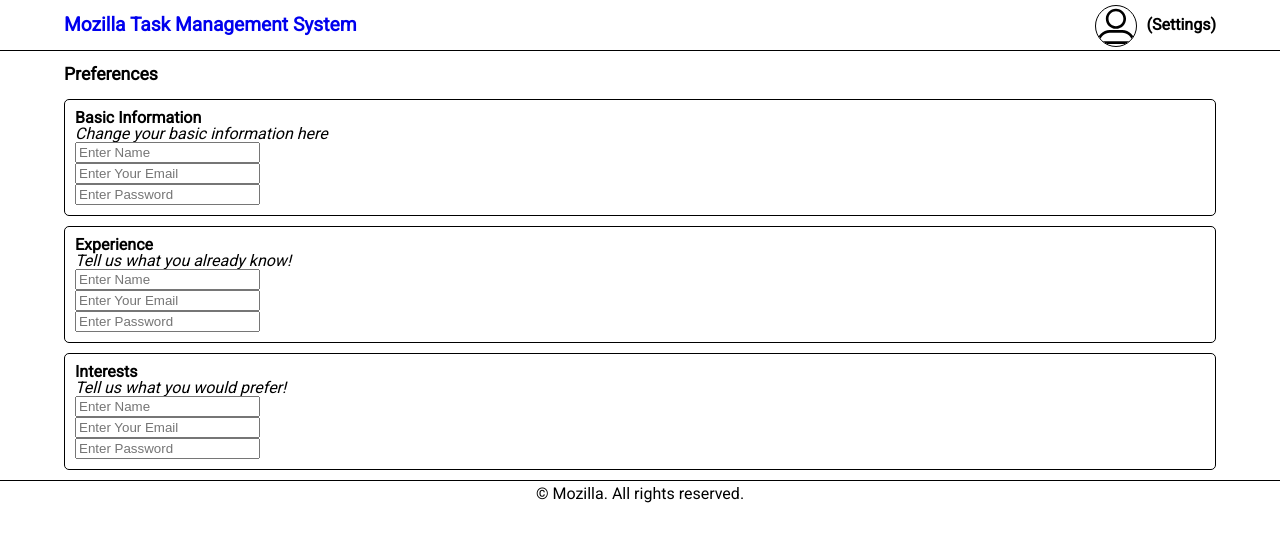
After one commit to PSlekys/TMS, a PHP site: page /preferences.php in a window 1280 px wide. The commit adds this page. Shown: the top 542 px of the page. Run offline with PHP 8.4, Linux system fonts and the light colour scheme; data that the repository does not hold is empty.

Commit message:
Added Preferences page with dummy text

```diff
--- a/assets/css/main.css
+++ b/assets/css/main.css
@@ -145,6 +145,23 @@
 	font-weight: bold;
 }
 
+/* Main Content CSS: Preferences */
+
+.content .preference-block{
+	margin-top: 10px;
+	padding: 10px;
+	border: 1px solid;
+	border-radius: 5px;
+}
+
+.preference-block .preference-title{
+	font-weight: bold;
+}
+
+.preference-block .preference-explanation{
+	font-style: italic;
+}
+
 /* Footer CSS */
 
 #footer{
@@ -152,3 +169,5 @@
 	padding-top: 5px;
 	text-align: center;
 }
+
+/* Basic Mobile CSS */
--- a/home.php
+++ b/home.php
@@ -33,7 +33,7 @@
 						<div class="name foat-right">
 							<span class="name-dropdown-button"><?php echo $userRow['userName']; ?> (Settings)</span>
 							<ul class="name-dropdown">
-								<a href="#">
+								<a href="preferences.php">
 									<li class="dropdown preferences">
 										Preferences
 									</li>
--- /dev/null
+++ b/preferences.php
@@ -0,0 +1,128 @@
+<!DOCTYPE HTML>
+<html>
+	<head>
+		<title>Mozilla Task Management System</title>
+		<meta charset="utf-8" />
+		<meta name="viewport" content="width=device-width, initial-scale=1, user-scalable=no" />
+		<link rel="stylesheet" href="assets/css/main.css" />
+	</head>
+	<body>
+
+		<!-- Header -->
+			<header id="header-wrapper">
+				<div id="header">
+					<a href="/"><h1 class="title float-left">Mozilla Task Management System</h1></a>
+					<div class="profile float-right">
+						<div class="picture float-left">
+							<img src="assets/images/profile.svg" alt="profile-picture" />
+						</div>
+						<div class="name foat-right">
+							<span class="name-dropdown-button"><?php echo $userRow['userName']; ?> (Settings)</span>
+							<ul class="name-dropdown">
+								<a href="#">
+									<li class="dropdown preferences">
+										Preferences
+									</li>
+								</a>
+								<a href="logout.php?logout">
+									<li class="dropdown logout">
+										Logout
+									</li>
+								</a>
+							</ul>
+						</div>
+						<div class="clear"></div>
+					</div>
+					<div class="clear"></div>
+				</div>
+			</header>
+
+		<!-- Main Content -->
+			<div id="content-wrapper">
+				<div class="content">
+					<h2 class="content-title">
+						Preferences
+					</h2>
+					<div class="preference-block">
+						<h3 class="preference-title">
+							Basic Information
+						</h3>
+						<h4 class="preference-explanation">
+							Change your basic information here
+						</h4>
+						<div class="preference-fields">
+							<div class="preference-form-content form-name">
+								<input type="text" name="name" class="form-input" placeholder="Enter Name" maxlength="50" value="<?php echo $name ?>" />
+								<span class="form-error"><?php echo $nameError; ?></span>
+							</div>
+
+							<div class="form-content form-email">
+								<input type="email" name="email" class="form-input" placeholder="Enter Your Email" maxlength="40" value="<?php echo $email ?>" />
+								<span class="form-error"><?php echo $emailError; ?></span>
+							</div>
+
+							<div class="form-content form-password">
+								<input type="password" name="pass" class="form-input" placeholder="Enter Password" maxlength="15" />
+								<span class="form-error"><?php echo $passError; ?></span>
+							</div>
+						</div>
+					</div>
+					<div class="preference-block">
+						<h3 class="preference-title">
+							Experience
+						</h3>
+						<h4 class="preference-explanation">
+							Tell us what you already know!
+						</h4>
+						<div class="preference-fields">
+							<div class="preference-form-content form-name">
+								<input type="text" name="name" class="form-input" placeholder="Enter Name" maxlength="50" value="<?php echo $name ?>" />
+								<span class="form-error"><?php echo $nameError; ?></span>
+							</div>
+
+							<div class="form-content form-email">
+								<input type="email" name="email" class="form-input" placeholder="Enter Your Email" maxlength="40" value="<?php echo $email ?>" />
+								<span class="form-error"><?php echo $emailError; ?></span>
+							</div>
+
+							<div class="form-content form-password">
+								<input type="password" name="pass" class="form-input" placeholder="Enter Password" maxlength="15" />
+								<span class="form-error"><?php echo $passError; ?></span>
+							</div>
+						</div>
+					</div>
+					<div class="preference-block">
+						<h3 class="preference-title">
+							Interests
+						</h3>
+						<h4 class="preference-explanation">
+							Tell us what you would prefer!
+						</h4>
+						<div class="preference-fields">
+							<div class="preference-form-content form-name">
+								<input type="text" name="name" class="form-input" placeholder="Enter Name" maxlength="50" value="<?php echo $name ?>" />
+								<span class="form-error"><?php echo $nameError; ?></span>
+							</div>
+
+							<div class="form-content form-email">
+								<input type="email" name="email" class="form-input" placeholder="Enter Your Email" maxlength="40" value="<?php echo $email ?>" />
+								<span class="form-error"><?php echo $emailError; ?></span>
+							</div>
+
+							<div class="form-content form-password">
+								<input type="password" name="pass" class="form-input" placeholder="Enter Password" maxlength="15" />
+								<span class="form-error"><?php echo $passError; ?></span>
+							</div>
+						</div>
+					</div>
+				</div>
+			</div>
+
+		<!-- Footer -->
+			<footer id="footer">
+				<span class="copyright">
+					&copy; Mozilla. All rights reserved.
+				</span>
+			</footer>
+	</body>
+</html>
```
